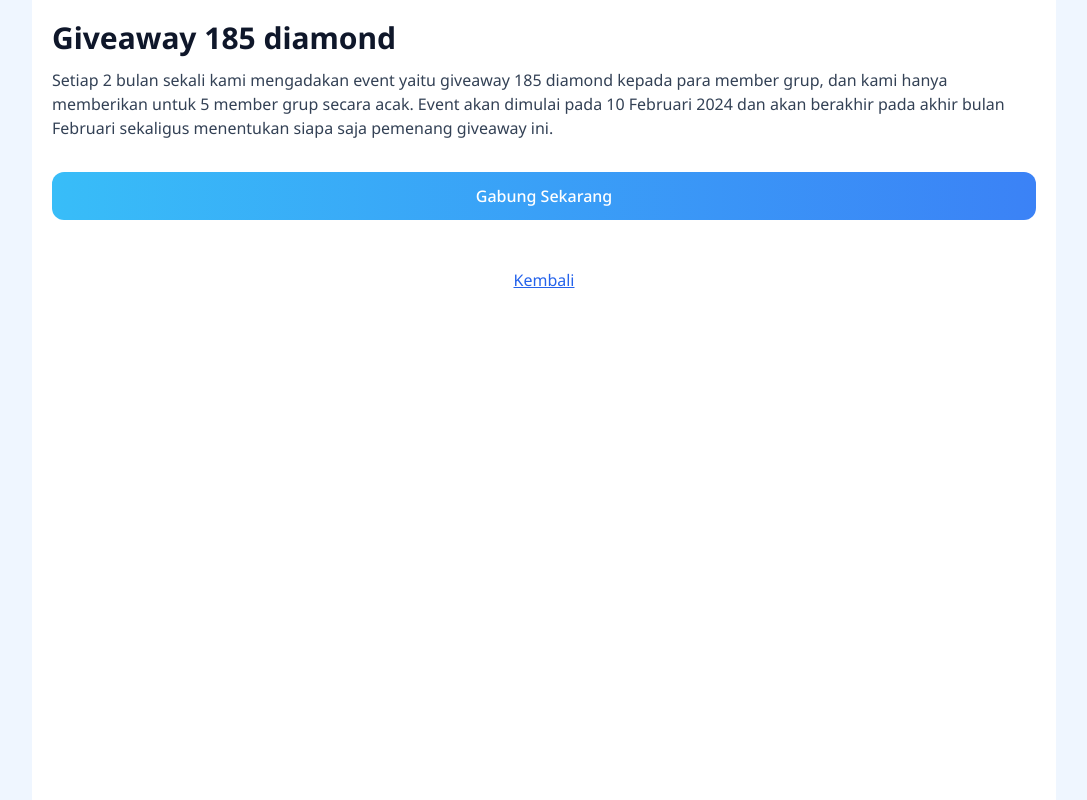
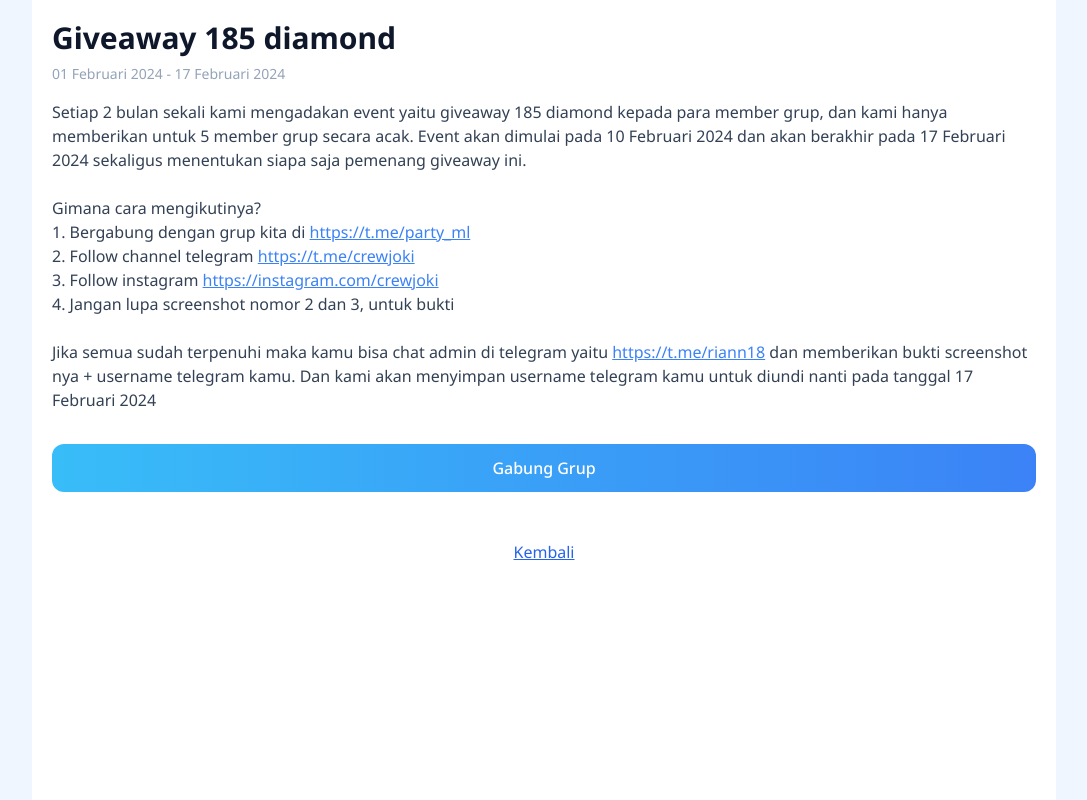
Before and after one commit to mfebriann/Party-ML, a React (Vite) app: page /event/1 in a window 1280 px wide. Shown: the whole page, without its empty margins (96-1183 px from the left). Built offline with nearby package versions, Linux system fonts and the light colour scheme.

Commit message:
update content with date and description

```diff
--- a/src/pages/ContentEvent.jsx
+++ b/src/pages/ContentEvent.jsx
@@ -1,6 +1,6 @@
 import { Link, useParams } from "react-router-dom";
-import { events, linkGroup } from "../utils";
-import { useEffect, useState } from "react";
+import { events } from "../utils";
+import { Fragment, useEffect, useState } from "react";
 
 const ContentEvent = () => {
   const { id } = useParams();
@@ -11,18 +11,53 @@ const ContentEvent = () => {
     setContentEvent(content);
   }, [id]);
 
+  const buttonActive =
+    "bg-gradient-to-r from-sky-400 to-blue-500 text-white hover:opacity-90 ease-in duration-200 transition";
+  const buttonDisable = "pointer-events-none bg-slate-300 text-white/80";
+
   return (
     <main className="container mx-auto h-screen bg-white p-5">
-      <article>
+      <article className="pb-5">
         <h1 className="text-2xl font-bold text-slate-900 sm:text-3xl">
           {contentEvent.title}
         </h1>
-        <p className="mt-3 text-slate-700">{contentEvent.description}</p>
+        <p className="mt-2 text-sm text-slate-400">
+          {contentEvent.startdate} - {contentEvent.enddate}
+        </p>
+        <p className="mt-4 text-slate-700">
+          {Object.keys(contentEvent).length > 0 &&
+            contentEvent.description.split("\n").map((paragraph, index) => (
+              <Fragment key={index}>
+                {paragraph.includes("[") && paragraph.includes("]") ? (
+                  paragraph.split(/\[(.*?)]/).map((text, i) => (
+                    <Fragment key={i}>
+                      {i % 2 === 0 ? (
+                        text
+                      ) : (
+                        <a
+                          href={text}
+                          target="_blank"
+                          className="text-blue-500 underline"
+                          rel="noreferrer"
+                        >
+                          {text.split("]")[0]}
+                        </a>
+                      )}
+                    </Fragment>
+                  ))
+                ) : (
+                  // Jika tidak ada tautan, render sebagai teks biasa
+                  <span>{paragraph}</span>
+                )}
+                <br />
+              </Fragment>
+            ))}
+        </p>
         <a
-          href={linkGroup}
-          className="mb-12 mt-8 block rounded-xl bg-gradient-to-r from-sky-400 to-blue-500 p-3 text-center font-medium  text-white"
+          href={contentEvent.isExpired ? "#" : contentEvent.link}
+          className={`mb-12 mt-8 block rounded-xl p-3 text-center font-medium ${contentEvent.isExpired ? buttonDisable : buttonActive}`}
         >
-          Gabung Sekarang
+          Gabung Grup
         </a>
         <Link to={"/"} className="mx-auto block w-max text-blue-600 underline">
           Kembali
--- a/src/utils.js
+++ b/src/utils.js
@@ -4,7 +4,18 @@ export const events = [
   {
     id: 1,
     title: "Giveaway 185 diamond",
-    description:
-      "Setiap 2 bulan sekali kami mengadakan event yaitu giveaway 185 diamond kepada para member grup, dan kami hanya memberikan untuk 5 member grup secara acak. Event akan dimulai pada 10 Februari 2024 dan akan berakhir pada akhir bulan Februari sekaligus menentukan siapa saja pemenang giveaway ini.",
+    description: `Setiap 2 bulan sekali kami mengadakan event yaitu giveaway 185 diamond kepada para member grup, dan kami hanya memberikan untuk 5 member grup secara acak. Event akan dimulai pada 10 Februari 2024 dan akan berakhir pada 17 Februari 2024 sekaligus menentukan siapa saja pemenang giveaway ini.
+
+    Gimana cara mengikutinya?
+    1. Bergabung dengan grup kita di [https://t.me/party_ml]
+    2. Follow channel telegram [https://t.me/crewjoki]
+    3. Follow instagram [https://instagram.com/crewjoki]
+    4. Jangan lupa screenshot nomor 2 dan 3, untuk bukti
+
+    Jika semua sudah terpenuhi maka kamu bisa chat admin di telegram yaitu [https://t.me/riann18] dan memberikan bukti screenshot nya + username telegram kamu. Dan kami akan menyimpan username telegram kamu untuk diundi nanti pada tanggal 17 Februari 2024`,
+    startdate: "01 Februari 2024",
+    enddate: "17 Februari 2024",
+    isExpired: false,
+    link: linkGroup,
   },
 ];
```
Also changed, not shown: public/robots.txt (added).
